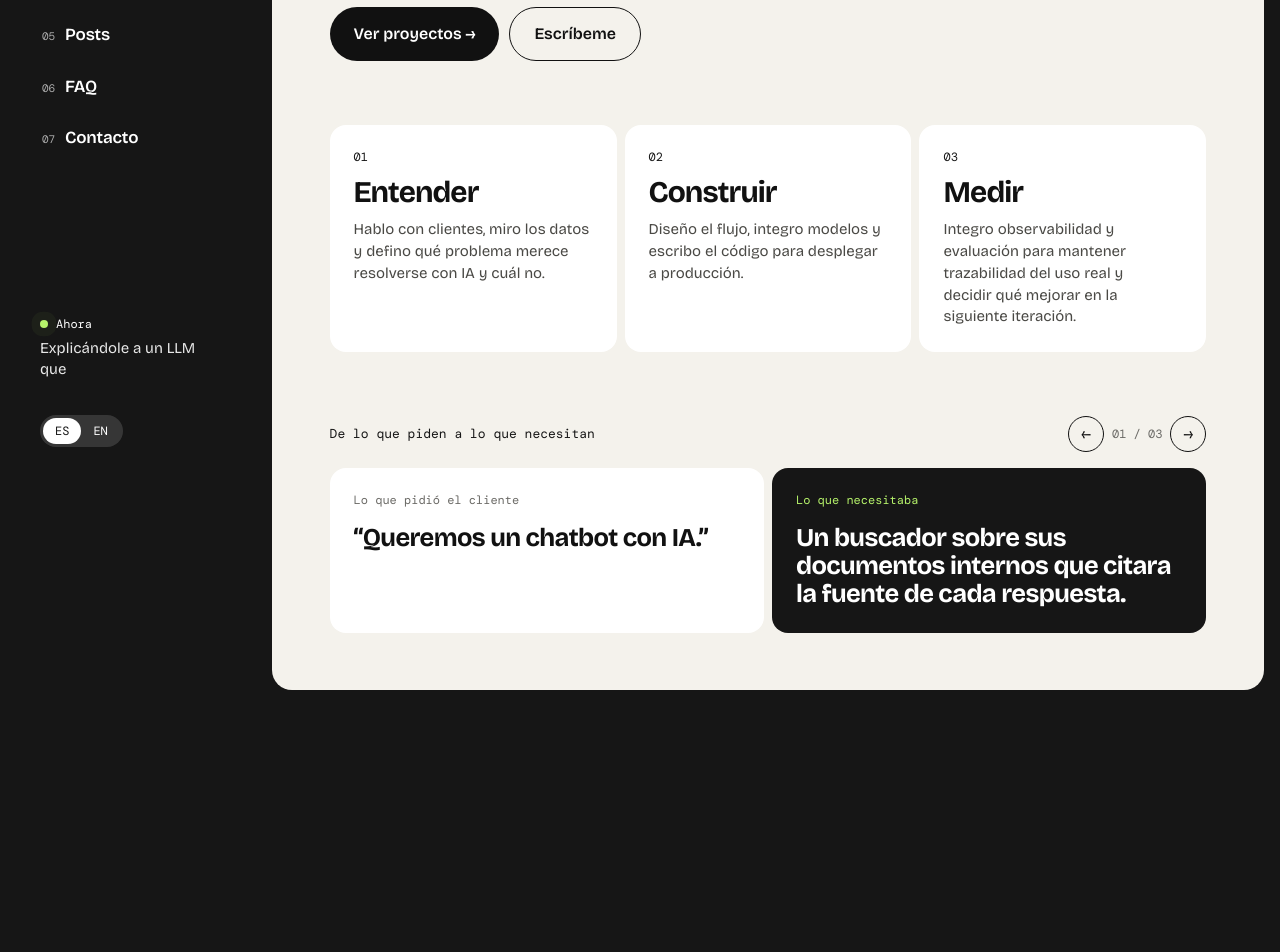
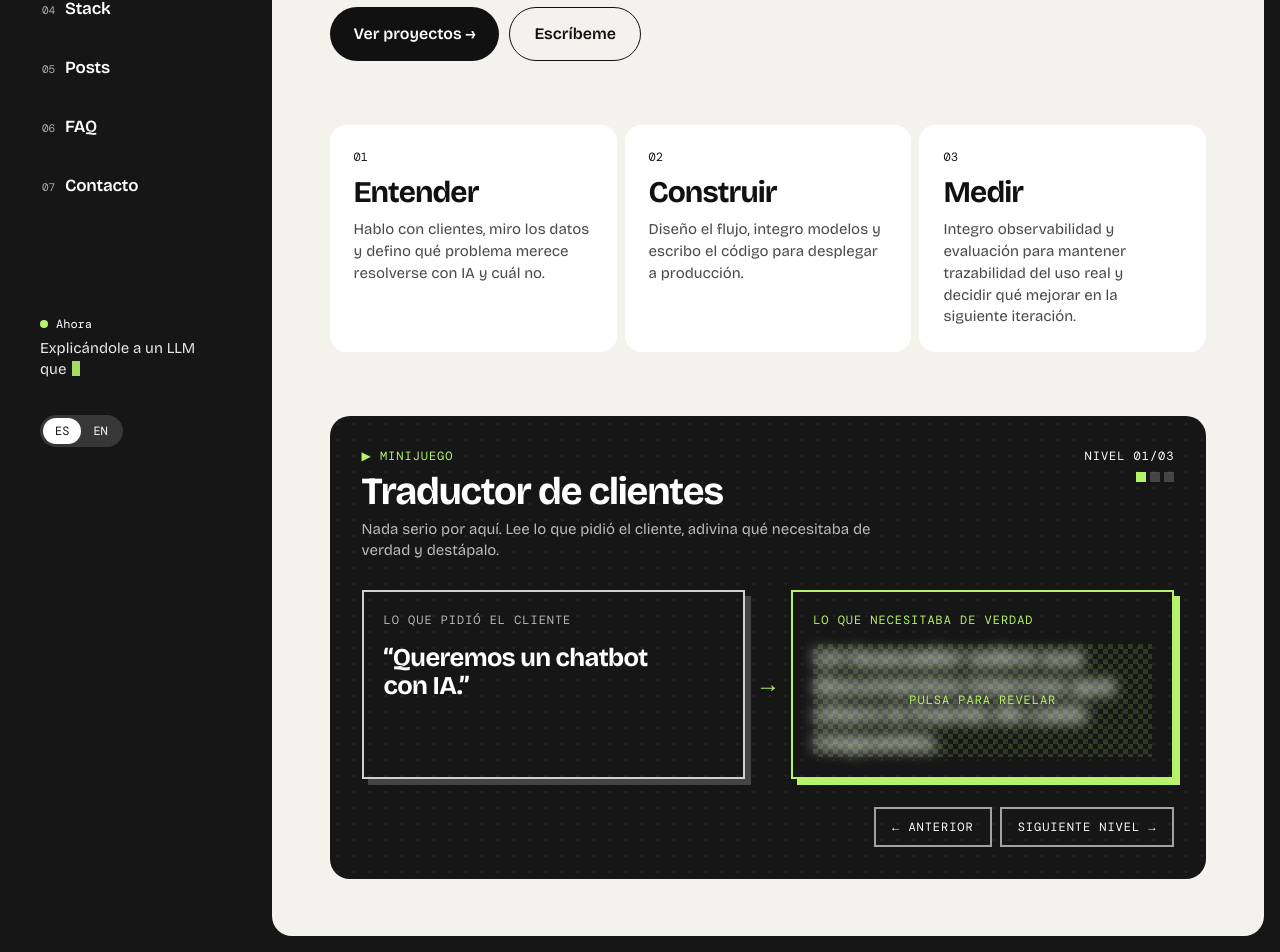
Before and after one commit to laura-plopez/laura-plopez.github.io, a React (Vite) app: page / in a window 1280 px wide. Shown: the part 317-1269 px from the top of the page. Before the commit the page ends 1023 px from the top, so only its background shows below. Built offline with nearby package versions, Linux system fonts and the light colour scheme.

Commit message:
Update fixes

```diff
--- a/src/components/layout/Sidebar/Sidebar.tsx
+++ b/src/components/layout/Sidebar/Sidebar.tsx
@@ -1,3 +1,4 @@
+import { useEffect, useState } from 'react';
 import LanguageToggle from '@/components/layout/Sidebar/LanguageToggle';
 import NowStatus from '@/components/layout/Sidebar/NowStatus';
 import { PROFILE, TABS } from '@/constants/portfolio';
@@ -6,34 +7,71 @@ import { useContent } from '@/hooks/useLanguage';
 import { pad2 } from '@/lib/format';
 import type { TabId } from '@/types/portfolio';
 
+const SCROLL_LOCK = 'max-wide:overflow-hidden';
+
 interface SidebarProps {
   activeTab: TabId;
 }
 
 function Sidebar({ activeTab }: SidebarProps) {
   const { tabs, sidebar } = useContent();
+  const [open, setOpen] = useState(false);
+  const close = () => setOpen(false);
+
+  useEffect(() => {
+    if (!open) return;
+    const root = document.documentElement;
+    const handleKeyDown = (event: KeyboardEvent) => {
+      if (event.key === 'Escape') setOpen(false);
+    };
+    root.classList.add(SCROLL_LOCK);
+    window.addEventListener('keydown', handleKeyDown);
+    return () => {
+      root.classList.remove(SCROLL_LOCK);
+      window.removeEventListener('keydown', handleKeyDown);
+    };
+  }, [open]);
+
+  const position = open ? 'fixed inset-0 z-50 overflow-y-auto' : 'sticky top-0 z-40';
+  const panel = open ? 'flex' : 'hidden wide:flex';
 
   return (
-    <aside className="flex max-w-full flex-[1_1_100%] flex-col justify-between gap-7 overflow-y-auto px-3 py-5 text-white scrollbar-none wide:sticky wide:top-4 wide:h-[calc(100vh-32px)] wide:flex-[0_0_240px]">
+    <aside
+      className={`flex max-w-full flex-[1_1_100%] flex-col gap-7 bg-main px-3 py-3 text-white scrollbar-none wide:sticky wide:inset-auto wide:top-4 wide:z-auto wide:h-[calc(100vh-32px)] wide:flex-[0_0_240px] wide:justify-between wide:overflow-y-auto wide:py-5 ${position}`}
+    >
       <div className="flex flex-col gap-9">
-        <a href={routeHref('home')} className="flex flex-col gap-1.5 px-3">
-          <span className="text-[28px] font-bold leading-none tracking-heading">
-            {PROFILE.wordmark}
-            <span className="font-light">.</span>
-          </span>
-          <span className="font-mono text-xs opacity-80">{sidebar.location}</span>
-        </a>
+        <div className="flex items-center justify-between gap-4">
+          <a href={routeHref('home')} onClick={close} className="flex flex-col gap-1.5 px-3">
+            <span className="text-[28px] font-bold leading-none tracking-heading">
+              {PROFILE.wordmark}
+              <span className="font-light">.</span>
+            </span>
+            <span className={`${open ? 'block' : 'hidden wide:block'} font-mono text-xs opacity-80`}>
+              {sidebar.location}
+            </span>
+          </a>
+          <button
+            type="button"
+            onClick={() => setOpen((value) => !value)}
+            aria-expanded={open}
+            aria-controls="site-menu"
+            className="rounded-full bg-white/[.14] px-4 py-2 font-mono text-xs uppercase wide:hidden"
+          >
+            {open ? `${sidebar.menuClose} ×` : sidebar.menuOpen}
+          </button>
+        </div>
 
-        <nav aria-label={sidebar.navLabel}>
-          <ul className="flex flex-wrap gap-1 wide:flex-col">
+        <nav id="site-menu" aria-label={sidebar.navLabel} className={panel}>
+          <ul className="flex w-full flex-col gap-1">
             {TABS.map((tab, index) => {
               const active = tab === activeTab;
               return (
                 <li key={tab}>
                   <a
                     href={routeHref(tab)}
+                    onClick={close}
                     aria-current={active ? 'page' : undefined}
-                    className={`flex items-baseline gap-2.5 rounded-nav px-3.5 py-[11px] text-[17px] font-semibold tracking-[-0.01em] transition-colors duration-200 ${
+                    className={`flex items-baseline gap-2.5 rounded-nav px-3.5 py-[11px] text-2xl font-semibold tracking-[-0.01em] transition-colors duration-200 wide:text-[17px] ${
                       active ? 'bg-surface text-ink' : 'hover:bg-white/[.18]'
                     }`}
                   >
@@ -47,7 +85,7 @@ function Sidebar({ activeTab }: SidebarProps) {
         </nav>
       </div>
 
-      <div className="flex flex-col gap-4 px-3">
+      <div className={`${panel} flex-col gap-4 px-3`}>
         <NowStatus />
         <LanguageToggle />
       </div>
--- a/src/components/sections/About/About.tsx
+++ b/src/components/sections/About/About.tsx
@@ -1,6 +1,7 @@
 import { useState } from 'react';
 import Timeline from '@/components/sections/About/Timeline';
 import PageHeader from '@/components/ui/PageHeader/PageHeader';
+import ToggleChip from '@/components/ui/ToggleChip/ToggleChip';
 import { useContent } from '@/hooks/useLanguage';
 import type { TimelineTab } from '@/types/portfolio';
 
@@ -39,24 +40,18 @@ function About() {
         </div>
 
         <div className="flex flex-col gap-2">
-          <div className="mb-2 flex flex-wrap gap-1 self-start rounded-full bg-surface-track p-1">
-            {TIMELINE_TABS.map((tab) => {
-              const active = tab === timelineTab;
-              return (
-                <button
-                  key={tab}
-                  type="button"
-                  aria-pressed={active}
-                  onClick={() => setTimelineTab(tab)}
-                  className={`flex items-baseline gap-1.5 rounded-full px-4 py-2 text-[15px] font-semibold transition-colors duration-200 ${
-                    active ? 'bg-ink text-white' : 'text-ink'
-                  }`}
-                >
-                  {about.timelineTabs[tab]}
-                  <span className="font-mono text-[11px] font-normal opacity-60">{about.timeline[tab].length}</span>
-                </button>
-              );
-            })}
+          <div className="mb-2 flex flex-wrap gap-1.5">
+            {TIMELINE_TABS.map((tab) => (
+              <ToggleChip
+                key={tab}
+                active={tab === timelineTab}
+                onClick={() => setTimelineTab(tab)}
+                className="flex items-baseline gap-1.5 text-[15px]"
+              >
+                {about.timelineTabs[tab]}
+                <span className="font-mono text-[11px] font-normal opacity-60">{about.timeline[tab].length}</span>
+              </ToggleChip>
+            ))}
           </div>
           <Timeline key={timelineTab} entries={about.timeline[timelineTab]} />
         </div>
--- a/src/components/sections/Home/Briefs.tsx
+++ b/src/components/sections/Home/Briefs.tsx
@@ -3,8 +3,9 @@ import { useContent } from '@/hooks/useLanguage';
 import { pad2 } from '@/lib/format';
 import { animationDelay } from '@/lib/motion';
 
-const ARROW =
-  'grid size-9 place-items-center rounded-full border-[1.5px] border-ink text-ink transition-colors duration-200 hover:bg-ink hover:text-white';
+const LABEL = 'font-mono text-xs uppercase tracking-[.08em]';
+const BUTTON = `${LABEL} border-2 px-4 py-2.5 transition-colors duration-200 active:translate-x-0.5 active:translate-y-0.5 active:shadow-none`;
+const BUTTON_IDLE = 'border-white/60 text-white hover:bg-white hover:text-ink';
 
 interface BriefsProps {
   delay: number;
@@ -14,39 +15,88 @@ function Briefs({ delay }: BriefsProps) {
   const { home } = useContent();
   const { briefs } = home;
   const [index, setIndex] = useState(0);
+  const [revealed, setRevealed] = useState(false);
 
   const total = briefs.items.length;
   const brief = briefs.items[index];
-  const go = (step: number) => setIndex((current) => (current + step + total) % total);
+  const last = index === total - 1;
+
+  const go = (step: number) => {
+    setIndex((current) => (current + step + total) % total);
+    setRevealed(false);
+  };
 
   return (
-    <section className="flex animate-rise flex-col gap-4" style={animationDelay(delay)}>
-      <div className="flex items-center justify-between gap-4">
-        <span className="font-mono text-[13px] text-main">{briefs.title}</span>
-        <div className="flex items-center gap-2">
-          <button type="button" onClick={() => go(-1)} aria-label={briefs.prev} className={ARROW}>
-            ←
-          </button>
-          <span className="font-mono text-xs text-ink-muted">
-            {pad2(index + 1)} / {pad2(total)}
+    <section
+      className="flex animate-rise flex-col gap-7 rounded-panel bg-main bg-dots bg-[length:16px_16px] p-[clamp(20px,2.5vw,32px)] text-white"
+      style={animationDelay(delay)}
+    >
+      <div className="flex flex-wrap items-start justify-between gap-4">
+        <div className="flex flex-col gap-2">
+          <span className={`${LABEL} text-accent`}>
+            ▶ {briefs.kicker}
+            <span className="animate-blink">_</span>
           </span>
-          <button type="button" onClick={() => go(1)} aria-label={briefs.next} className={ARROW}>
-            →
-          </button>
+          <h2 className="text-[clamp(28px,3vw,40px)] font-bold leading-none tracking-heading">{briefs.title}</h2>
+          <p className="max-w-[520px] text-[15px] leading-[1.45] opacity-70">{briefs.intro}</p>
+        </div>
+        <div className={`${LABEL} flex flex-col items-end gap-2`}>
+          <span>
+            {briefs.level} {pad2(index + 1)}/{pad2(total)}
+          </span>
+          <span aria-hidden="true" className="flex gap-1">
+            {briefs.items.map((item, position) => (
+              <span key={item.asked} className={`size-2.5 ${position <= index ? 'bg-accent' : 'bg-white/20'}`} />
+            ))}
+          </span>
         </div>
       </div>
 
-      <div aria-live="polite">
-        <div key={index} className="grid animate-rise grid-cols-[repeat(auto-fit,minmax(260px,1fr))] gap-2">
-          <div className="flex flex-col gap-4 rounded-card bg-white p-6 text-ink">
-            <span className="font-mono text-xs text-ink-muted">{briefs.asked}</span>
-            <span className="text-row font-bold text-pretty">“{brief.asked}”</span>
-          </div>
-          <div className="flex flex-col gap-4 rounded-card bg-main p-6 text-white">
-            <span className="font-mono text-xs text-accent">{briefs.needed}</span>
-            <span className="text-row font-bold text-pretty">{brief.needed}</span>
-          </div>
+      <div key={index} className="grid animate-rise gap-4 wide:grid-cols-[1fr_auto_1fr]">
+        <div className="flex flex-col gap-4 border-2 border-white/80 p-5 shadow-[6px_6px_0_0_rgba(255,255,255,.2)]">
+          <span className={`${LABEL} opacity-70`}>{briefs.asked}</span>
+          <span className="text-row font-bold text-pretty">“{brief.asked}”</span>
         </div>
+        <span aria-hidden="true" className="rotate-90 self-center justify-self-center font-mono text-2xl text-accent wide:rotate-0">
+          →
+        </span>
+        <button
+          type="button"
+          onClick={() => setRevealed((value) => !value)}
+          className="flex flex-col gap-4 border-2 border-accent p-5 text-left shadow-[6px_6px_0_0_theme(colors.accent.DEFAULT)] transition-colors duration-200 hover:bg-accent/[.06]"
+        >
+          <span className={`${LABEL} text-accent`}>{briefs.needed}</span>
+          <span aria-live="polite" className="relative">
+            <span
+              aria-hidden={!revealed}
+              className={`block text-row font-bold text-pretty motion-safe:transition-[filter] motion-safe:duration-500 ${
+                revealed ? '' : 'select-none blur-[7px]'
+              }`}
+            >
+              {brief.needed}
+            </span>
+            {!revealed && (
+              <span className={`${LABEL} absolute inset-0 grid place-items-center bg-pixels bg-[length:10px_10px] text-accent`}>
+                {briefs.reveal}
+              </span>
+            )}
+          </span>
+        </button>
+      </div>
+
+      <div className="flex justify-end gap-2">
+        <button type="button" onClick={() => go(-1)} className={`${BUTTON} ${BUTTON_IDLE}`}>
+          ← {briefs.prev}
+        </button>
+        <button
+          type="button"
+          onClick={() => go(1)}
+          className={`${BUTTON} ${
+            revealed ? 'border-accent bg-accent text-ink shadow-[4px_4px_0_0_theme(colors.white)]' : BUTTON_IDLE
+          }`}
+        >
+          {last ? `${briefs.restart} ↺` : `${briefs.next} →`}
+        </button>
       </div>
     </section>
   );
--- a/src/constants/portfolio.ts
+++ b/src/constants/portfolio.ts
@@ -11,7 +11,8 @@ export const PROFILE = {
 
 export const CONTACT_LINKS: ContactLink[] = [
   { label: 'GitHub', href: 'https://github.com/laura-plopez' },
-  { label: 'LinkedIn', href: '' },
+  { label: 'LinkedIn', href: 'https://www.linkedin.com/in/laura-p%C3%A9rez-l%C3%B3pez/' },
+  { label: 'Substack', href: 'https://substack.com/@lplopez' },
   { label: 'CV', href: '' },
 ];
 
@@ -155,6 +156,8 @@ export const CONTENT: Localized<SiteContent> = {
     sidebar: {
       location: 'Salamanca, ES',
       navLabel: 'Secciones',
+      menuOpen: 'Menú',
+      menuClose: 'Cerrar',
       nowLabel: 'Ahora',
       now: [
         'Construyendo agentes de IA.',
@@ -180,11 +183,16 @@ export const CONTENT: Localized<SiteContent> = {
         { title: 'Medir', body: 'Integro observabilidad y evaluación para mantener trazabilidad del uso real y decidir qué mejorar en la siguiente iteración.' },
       ],
       briefs: {
-        title: 'De lo que piden a lo que necesitan',
+        kicker: 'Minijuego',
+        title: 'Traductor de clientes',
+        intro: 'Nada serio por aquí. Lee lo que pidió el cliente, adivina qué necesitaba de verdad y destápalo.',
+        level: 'Nivel',
         asked: 'Lo que pidió el cliente',
-        needed: 'Lo que necesitaba',
-        prev: 'Caso anterior',
-        next: 'Caso siguiente',
+        needed: 'Lo que necesitaba de verdad',
+        reveal: 'Pulsa para revelar',
+        prev: 'Anterior',
+        next: 'Siguiente nivel',
+        restart: 'Jugar otra vez',
         items: [
           {
             asked: 'Queremos un chatbot con IA.',
@@ -466,6 +474,8 @@ export const CONTENT: Localized<SiteContent> = {
     sidebar: {
       location: 'Salamanca, ES',
       navLabel: 'Sections',
+      menuOpen: 'Menu',
+      menuClose: 'Close',
       nowLabel: 'Now',
       now: [
         'Building AI agents.',
@@ -491,11 +501,16 @@ export const CONTENT: Localized<SiteContent> = {
         { title: 'Measure', body: 'I build in observability and evaluation to keep real usage traceable and decide what to improve in the next iteration.' },
       ],
       briefs: {
-        title: 'From what they ask for to what they need',
+        kicker: 'Mini game',
+        title: 'Client translator',
+        intro: 'Nothing serious here. Read what the client asked for, guess what they actually needed, then reveal it.',
+        level: 'Level',
         asked: 'What the client asked for',
         needed: 'What they actually needed',
-        prev: 'Previous case',
-        next: 'Next case',
+        reveal: 'Press to reveal',
+        prev: 'Back',
+        next: 'Next level',
+        restart: 'Play again',
         items: [
           {
             asked: 'We want an AI chatbot.',
--- a/tailwind.config.js
+++ b/tailwind.config.js
@@ -11,7 +11,6 @@ export default {
         surface: {
           DEFAULT: '#f4f2ec',
           hover: '#e4e1d9',
-          track: '#e9e6de',
         },
         ink: {
           DEFAULT: '#111111',
@@ -54,6 +53,8 @@ export default {
         'stripes-light': 'repeating-linear-gradient(135deg, #e9e6de 0 10px, #f4f2ec 10px 20px)',
         stripes: 'repeating-linear-gradient(135deg, #dedad1 0 10px, #ebe8e1 10px 20px)',
         'stripes-dark': 'repeating-linear-gradient(135deg, rgba(255, 255, 255, .12) 0 10px, rgba(255, 255, 255, .04) 10px 20px)',
+        dots: 'radial-gradient(rgba(255, 255, 255, .08) 1px, transparent 1px)',
+        pixels: 'repeating-conic-gradient(rgba(182, 243, 107, .16) 0 25%, transparent 0 50%)',
       },
       keyframes: {
         rise: {
```
Also changed, not shown: src/types/portfolio.ts (+7 -0 lines).
